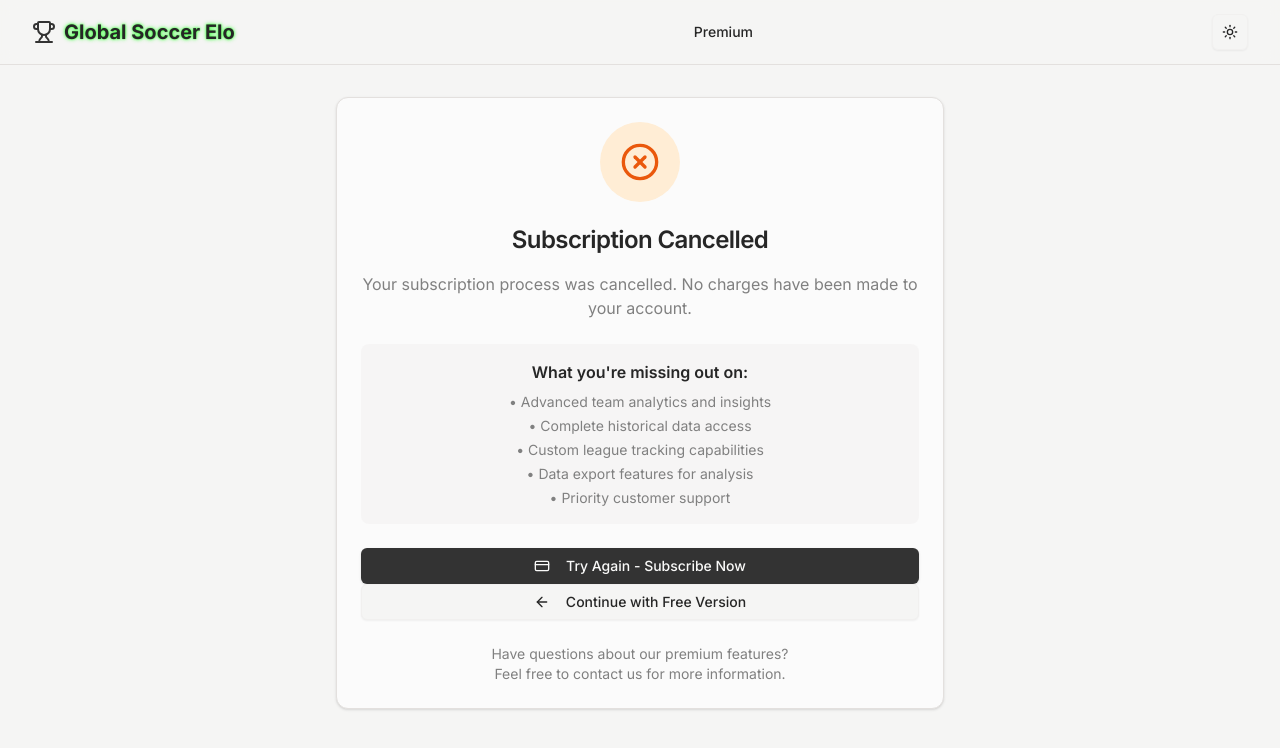
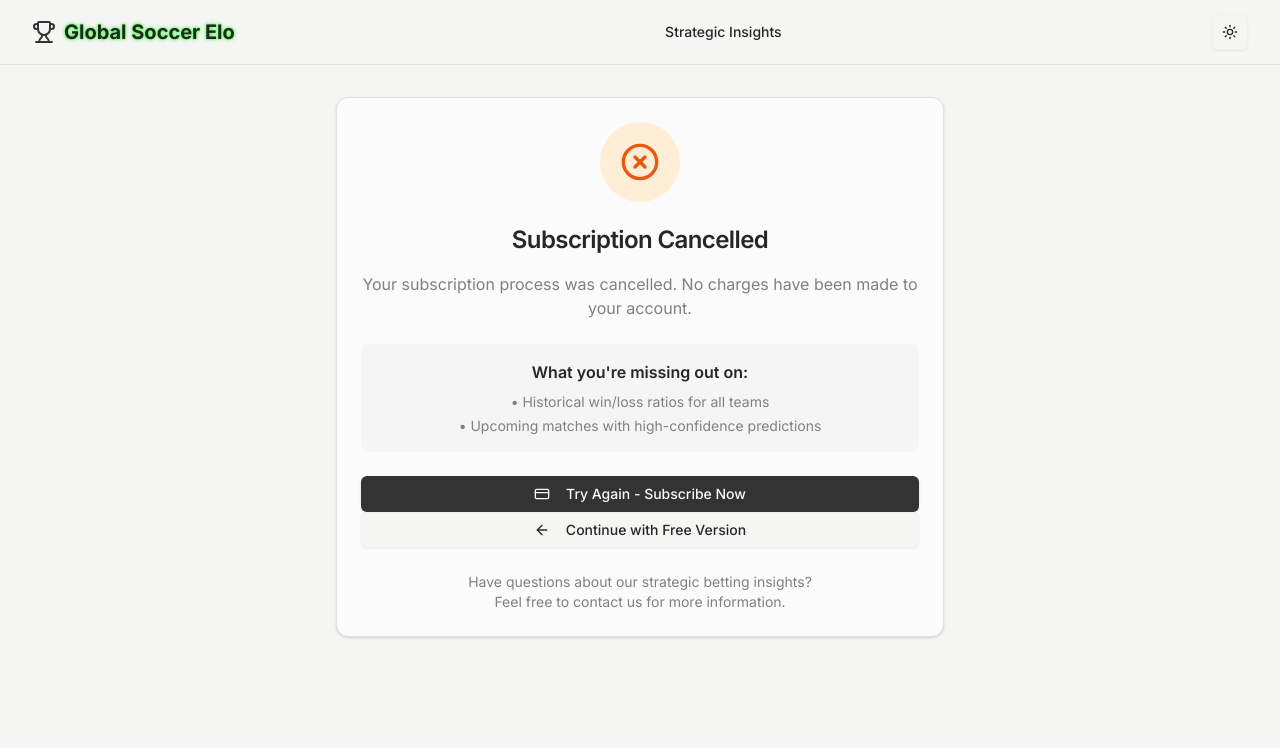
Before and after one commit to JustforNow333/Soccer-Elo, a Next.js app in the folder Frontend/: page /cancel in a window 1280 px wide. Shown: the top 748 px of the page. Built offline with nearby package versions, Linux system fonts and the light colour scheme.

Commit message:
update frontend

```diff
--- a/Frontend/app/cancel/page.tsx
+++ b/Frontend/app/cancel/page.tsx
@@ -29,11 +29,8 @@ export default function CancelPage() {
             <div className="bg-muted/50 rounded-lg p-4">
               <h3 className="font-semibold mb-2">What you're missing out on:</h3>
               <div className="text-sm text-muted-foreground space-y-1">
-                <p>• Advanced team analytics and insights</p>
-                <p>• Complete historical data access</p>
-                <p>• Custom league tracking capabilities</p>
-                <p>• Data export features for analysis</p>
-                <p>• Priority customer support</p>
+                <p>• Historical win/loss ratios for all teams</p>
+                <p>• Upcoming matches with high-confidence predictions</p>
               </div>
             </div>
 
@@ -54,7 +51,7 @@ export default function CancelPage() {
             </div>
 
             <div className="text-sm text-muted-foreground">
-              <p>Have questions about our premium features?</p>
+              <p>Have questions about our strategic betting insights?</p>
               <p>Feel free to contact us for more information.</p>
             </div>
           </CardContent>
--- a/Frontend/app/subscription/page.tsx
+++ b/Frontend/app/subscription/page.tsx
@@ -74,9 +74,9 @@ export default function SubscriptionPage() {
       <div className="container py-8 max-w-4xl mx-auto">
         <div className="text-center mb-8">
           <Crown className="h-12 w-12 text-primary mx-auto mb-4" />
-          <h1 className="text-4xl font-bold mb-2">Premium Subscription</h1>
+          <h1 className="text-4xl font-bold mb-2">Strategic Betting Insights</h1>
           <p className="text-muted-foreground text-lg">
-            Unlock advanced features and get the most out of Soccer Elo Rankings
+            Get data-driven insights to make smarter betting decisions
           </p>
         </div>
 
@@ -87,9 +87,9 @@ export default function SubscriptionPage() {
               <Crown className="h-6 w-6 text-primary" />
             </div>
             <CardHeader>
-              <CardTitle className="text-2xl">Premium Plan</CardTitle>
+              <CardTitle className="text-2xl">Strategic Betting Insights</CardTitle>
               <div className="text-3xl font-bold">
-                $9.99
+                $19.99
                 <span className="text-lg font-normal text-muted-foreground">/month</span>
               </div>
             </CardHeader>
@@ -97,23 +97,11 @@ export default function SubscriptionPage() {
               <div className="space-y-3">
                 <div className="flex items-center gap-3">
                   <Check className="h-5 w-5 text-green-500" />
-                  <span>Advanced team analytics</span>
+                  <span>Historical win/loss ratios for all teams</span>
                 </div>
                 <div className="flex items-center gap-3">
                   <Check className="h-5 w-5 text-green-500" />
-                  <span>Historical data access</span>
-                </div>
-                <div className="flex items-center gap-3">
-                  <Check className="h-5 w-5 text-green-500" />
-                  <span>Custom league tracking</span>
-                </div>
-                <div className="flex items-center gap-3">
-                  <Check className="h-5 w-5 text-green-500" />
-                  <span>Export data features</span>
-                </div>
-                <div className="flex items-center gap-3">
-                  <Check className="h-5 w-5 text-green-500" />
-                  <span>Priority support</span>
+                  <span>Upcoming matches with high-confidence predictions</span>
                 </div>
               </div>
             </CardContent>
@@ -197,7 +185,7 @@ export default function SubscriptionPage() {
             <div>
               <h4 className="font-semibold mb-2">What happens after I subscribe?</h4>
               <p className="text-muted-foreground">
-                After successful payment, you'll gain immediate access to all premium features and receive a confirmation email.
+                After successful payment, you'll gain immediate access to historical team data and high-confidence match predictions, plus receive a confirmation email.
               </p>
             </div>
           </CardContent>
--- a/Frontend/app/success/page.tsx
+++ b/Frontend/app/success/page.tsx
@@ -53,7 +53,7 @@ export default function SuccessPage() {
           <CardContent className="space-y-6">
             <div className="space-y-2">
               <p className="text-muted-foreground">
-                Thank you for subscribing to Soccer Elo Premium! Your subscription is now active.
+                Thank you for subscribing to Strategic Betting Insights! Your subscription is now active.
               </p>
               {sessionId && (
                 <p className="text-sm text-muted-foreground">
@@ -65,14 +65,11 @@ export default function SuccessPage() {
             <div className="bg-muted/50 rounded-lg p-4">
               <div className="flex items-center justify-center gap-2 mb-2">
                 <Crown className="h-5 w-5 text-primary" />
-                <span className="font-semibold">Premium Features Unlocked</span>
+                <span className="font-semibold">Strategic Insights Unlocked</span>
               </div>
               <div className="text-sm text-muted-foreground space-y-1">
-                <p>✓ Advanced team analytics</p>
-                <p>✓ Historical data access</p>
-                <p>✓ Custom league tracking</p>
-                <p>✓ Export data features</p>
-                <p>✓ Priority support</p>
+                <p>✓ Historical win/loss ratios for all teams</p>
+                <p>✓ Upcoming matches with high-confidence predictions</p>
               </div>
             </div>
 
@@ -80,7 +77,7 @@ export default function SuccessPage() {
               <Link href="/">
                 <Button className="w-full">
                   <ArrowRight className="h-4 w-4 mr-2" />
-                  Start Exploring Premium Features
+                  Start Using Strategic Insights
                 </Button>
               </Link>
 
--- a/Frontend/components/header.tsx
+++ b/Frontend/components/header.tsx
@@ -22,7 +22,7 @@ export function Header() {
         {/* Desktop Navigation */}
         <nav className="hidden md:flex items-center space-x-6">
           <Link href="/subscription" className="text-sm font-medium hover:text-primary transition-colors">
-            Premium
+            Strategic Insights
           </Link>
         </nav>
 
@@ -63,7 +63,7 @@ export function Header() {
               className="block py-2 text-sm font-medium hover:text-primary transition-colors"
               onClick={() => setMobileMenuOpen(false)}
             >
-              Premium
+              Strategic Insights
             </Link>
           </nav>
         </div>
```
Also changed, not shown: 1 other file (tests, documents, lock files or other folders).
